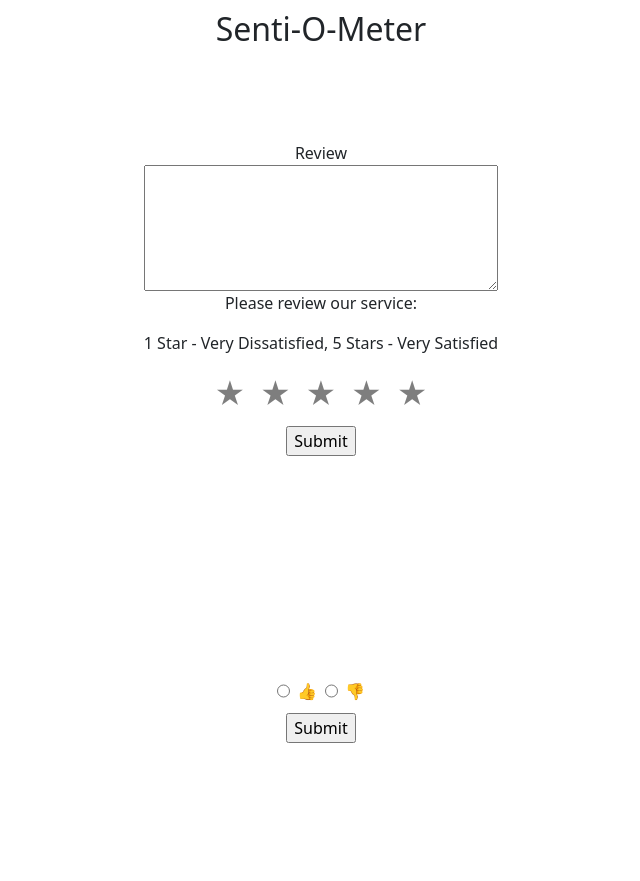
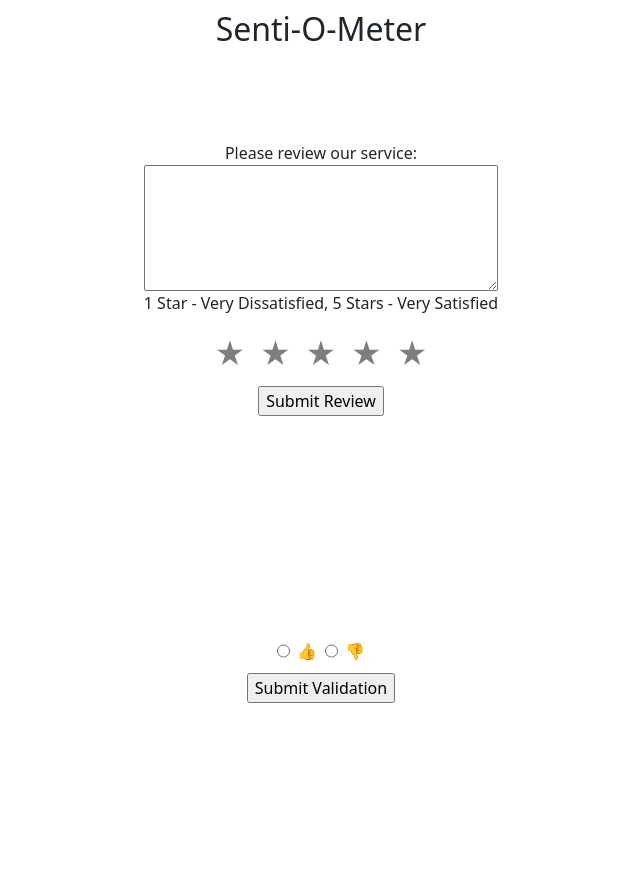
Before and after one commit to remla23-team06/app, a Flask app: template templates/index.html in a window 1280 px wide. Shown: the whole page, without its empty margins (319-959 px from the left). After the commit the page ends 703 px from the top, so only its background shows below. Run offline with Flask 3, Linux system fonts and the light colour scheme; the template is opened without the code that fills it: values that come from a table or form of the project are taken from there, others are empty.

Commit message:
Applied proper values to submit buttons in index.html form.

```diff
--- a/app.py
+++ b/app.py
@@ -16,7 +16,7 @@
 class ReviewForm(FlaskForm):
     """Create text area field for review."""
 
-    review = TextAreaField('Review',
+    review = TextAreaField('Please review our service:',
                            validators=[validators.DataRequired()],
                            render_kw={"rows": 5, "cols": 36})
 
--- a/templates/index.html
+++ b/templates/index.html
@@ -8,7 +8,6 @@
             {{ review_form.review.label }}
             {{ review_form.review }}
 
-            <p>Please review our service:</p>
             <p>1 Star - Very Dissatisfied, 5 Stars - Very Satisfied</p>
             <div id="starRating" class="rating">
                 <div class="stars">
@@ -29,7 +28,7 @@
                 </div>
             </div>
 
-            <input type="submit">
+            <input type="submit" value="Submit Review">
         </form>
         <script>
             // JavaScript code
@@ -69,7 +68,7 @@
                     {% endfor %}
                 </div>
                 {% if validation_form %}
-                    <input type="submit">
+                    <input type="submit" value="Submit Validation">
                 {% endif %}
 
                 <input type="hidden" id="ratingValue" name="rating" value="{{ rating_value|default('') }}">
```
